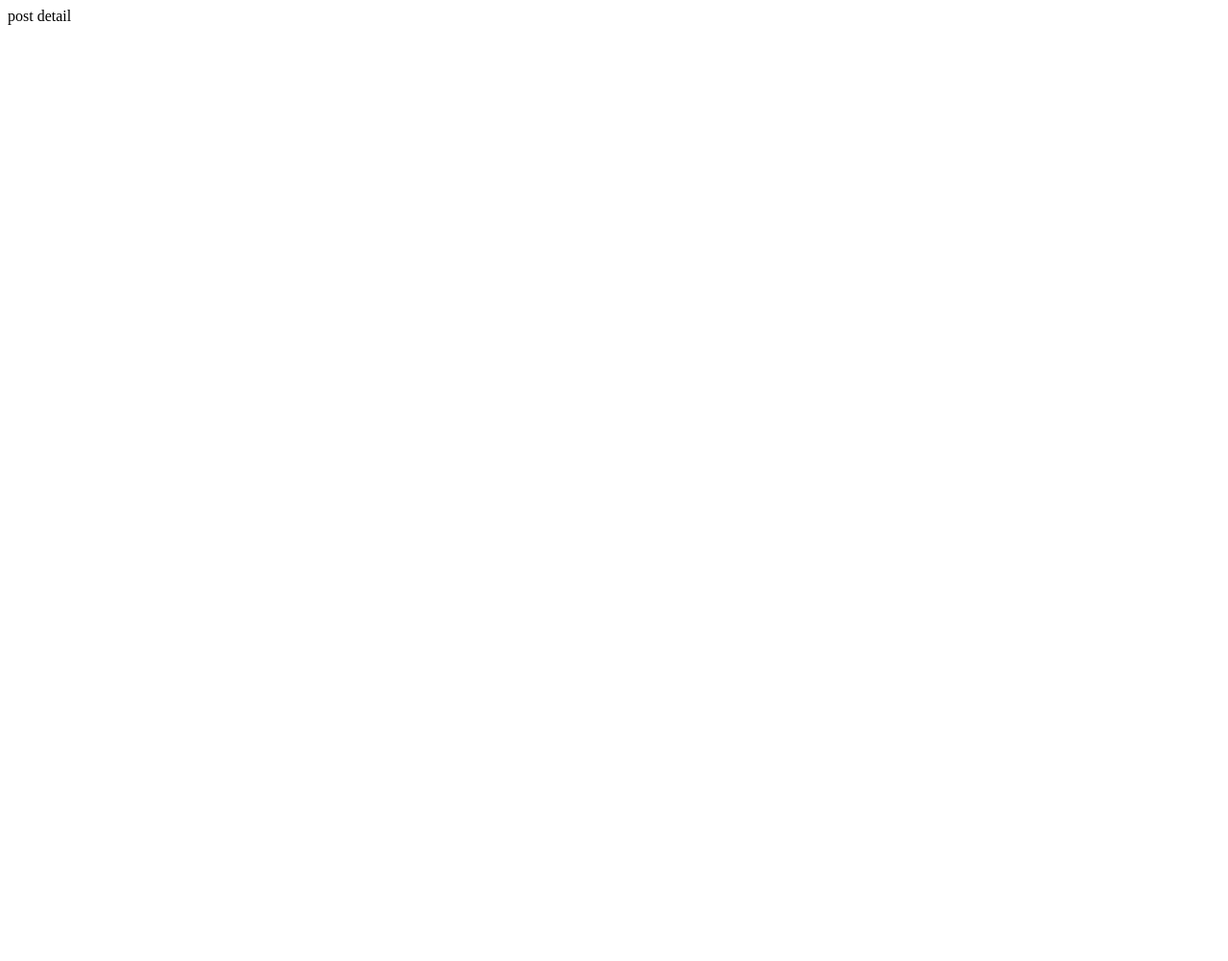
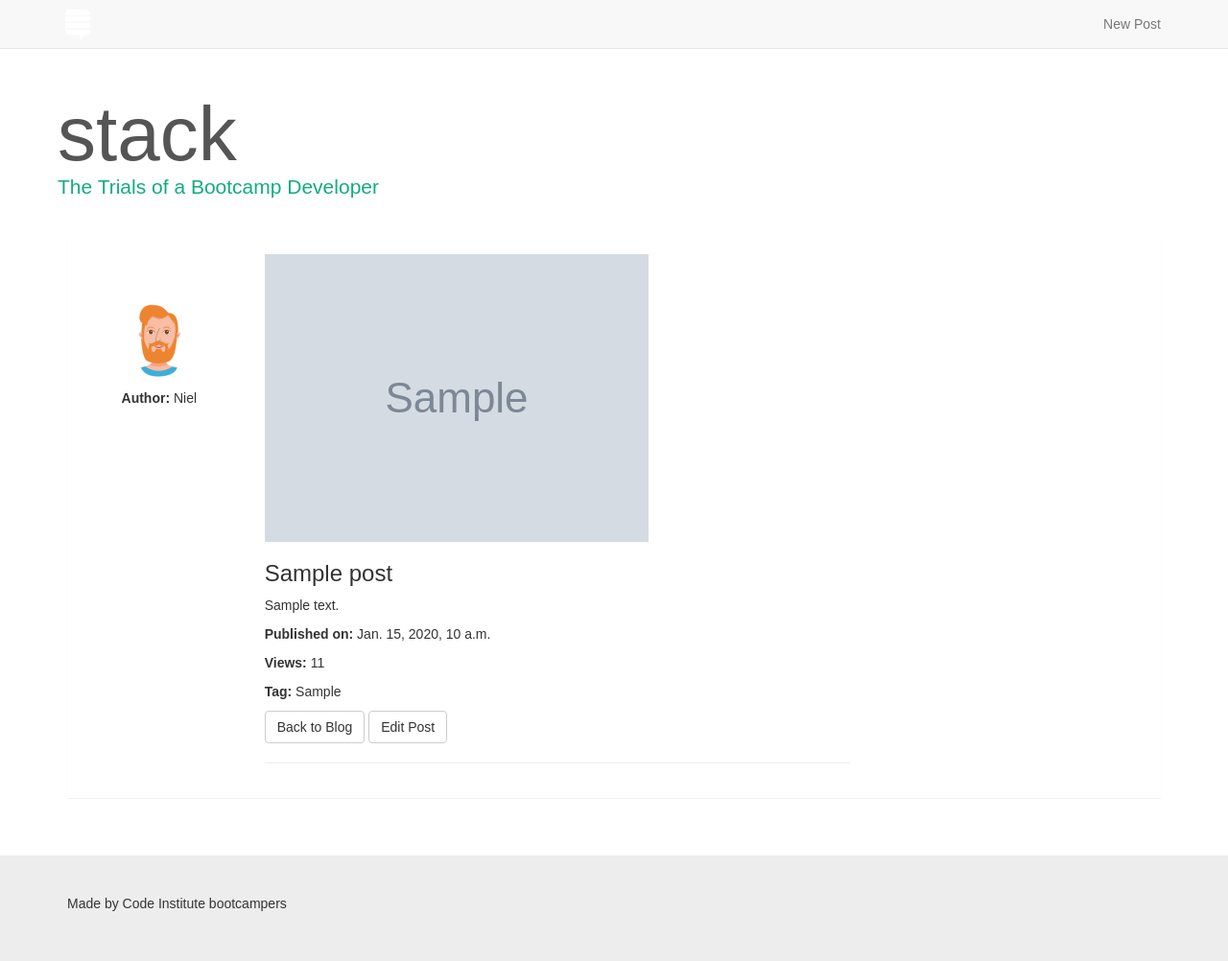
Before and after one commit to swendt57/django-blog-pycharm, a Django app: page /posts/1/ in a window 1280 px wide. Before the commit the page is almost empty. Shown: the whole page at 96% size. Before the commit the page ends 26 px from the top, so only its background shows below. Run offline with Django 3.2, Linux system fonts and the light colour scheme; tables that the repository leaves empty hold one stand-in row (values such as "Sample post"); grey boxes marked "Sample" are stand-in pictures; some libraries are stand-ins or nearby versions.

Commit message:
finished adding templates

```diff
--- a/django_blog/settings.py
+++ b/django_blog/settings.py
@@ -37,6 +37,7 @@ INSTALLED_APPS = [
     'django.contrib.sessions',
     'django.contrib.messages',
     'django.contrib.staticfiles',
+    'django_forms_bootstrap',
     'posts.apps.PostsConfig',
 ]
 
--- a/posts/urls.py
+++ b/posts/urls.py
@@ -3,7 +3,7 @@ from .views import get_posts, post_detail, create_or_edit_post
 
 urlpatterns = [
     url(r'^$', get_posts, name='get_posts'),
-    url(r'^(?P<pk>\d+)/$', post_detail, name='post_detail'), # reg expression for an ID
+    url(r'^(?P<pk>\d+)/$', post_detail, name='post_detail'),  # reg expression for an ID
     url(r'^new/$', create_or_edit_post, name='new_post'),
     url(r'^(?P<pk>\d+)/edit/$', create_or_edit_post, name='edit_post')
 ]
--- a/templates/blog_posts.html
+++ b/templates/blog_posts.html
@@ -16,9 +16,9 @@
                 <div class="col-xs-9">
                     <p>{{ post.content|truncatewords:30 }}</p>
                     <p><a href="{%  url 'post_detail' post.id %}" class="btn btn-default">Read more</a></p>
-                    <p><span class="boldtext">Published on:</span>{{ post.published_date }}</p>
-                    <p><span class="boldtext">Views:</span></p>
-                    <p><span class="boldtext">Tag:</span>{{ post.tag }}</p>
+                    <p><span class="boldtext">Published on: </span>{{ post.published_date }}</p>
+                    <p><span class="boldtext">Views: </span>{{ post.views }}</p>
+                    <p><span class="boldtext">Tag: </span>{{ post.tag }}</p>
                 </div>
             </div>
         </div>
--- a/templates/post_detail.html
+++ b/templates/post_detail.html
@@ -1 +1,29 @@
-post detail
+{%  extends 'base.html' %}
+
+{% block content %}
+    <div class="row">
+        <div class="col-md-2 col-sm-3 text-center">
+            <a href="" class="story-img">
+                <img src="/media/img/profile.jpg" class="img-circle">
+            </a>
+            <p><span class="boldtext">Author:</span> Niel</p>
+        </div>
+        <div class="col-sm-10 col-md-9">
+            {% if post.image %}
+                <img src="/media/{{ post.image }}" alt="" class="img-blogpost">
+            {% endif %}
+            <h3>{{ post.title }}</h3>
+            <div class="row">
+                <div class="col-xs-9">
+                    <p>{{ post.content }}</p>
+                    <p><span class="boldtext">Published on: </span>{{ post.published_date }}</p>
+                    <p><span class="boldtext">Views: </span>{{ post.views }}</p>
+                    <p><span class="boldtext">Tag: </span>{{ post.tag }}</p>
+                    <a href="{% url 'get_posts' %}" class="btn btn-default">Back to Blog</a>
+                    <a href="{% url 'edit_post' post.id %}" class="btn btn-default">Edit Post</a>
+                    <hr>
+                </div>
+            </div>
+        </div>
+    </div>
+{% endblock %}
```
Also changed, not shown: templates/blog_post_form.html (+13 -1 lines), media/img/4648398-blue-steel.jpg (added), media/img/Career_Success.png (added), media/img/black_on_orange-13.jpg (added), media/img/logo.png (added), media/img/pants-2.JPG (added), media/img/profile.jpg (added), media/img/rendered.jpg (added).
